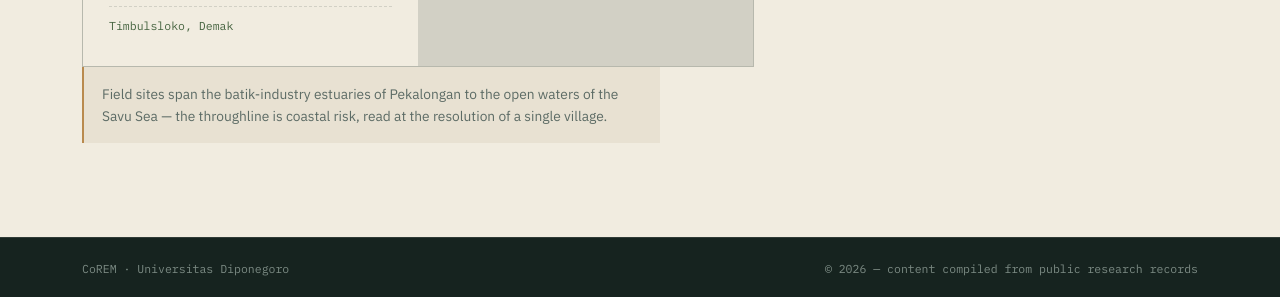
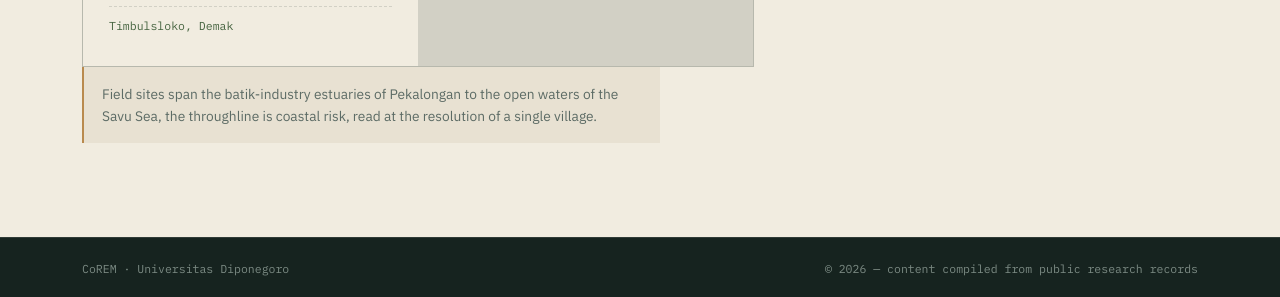
Before and after one commit to Shlhnj/website-corem, a Jekyll site: the page built from research.md, in a window 1280 px wide and 900 px high, scrolled down 1267 px. Shown: the part 600-897 px from the top of the window. Built offline with Jekyll 4.4.1, drawn with Linux system fonts in a browser that asks for light colours; some of the changed text lies outside the part shown.

Commit message:
Refine research page tags and descriptions
Updated tags and descriptions for clarity and consistency.

```diff
--- a/research.md
+++ b/research.md
@@ -2,10 +2,10 @@
 layout: page
 title: Research
 title_id: Penelitian
-tag: 02 — Research programs
-tag_id: 02 — Program penelitian
-dek: Each program is named the way the lab's own papers tag their sample sites — short, functional, field-legible.
-dek_id: Setiap program diberi nama seperti kode lokasi sampel dalam publikasi laboratorium — singkat, fungsional, dan mudah dikenali di lapangan.
+tag: 02. Research programs
+tag_id: 02. Program penelitian
+dek: Each program is named the way the lab's own papers tag their sample sites, short, functional, field-legible.
+dek_id: Setiap program diberi nama seperti kode lokasi sampel dalam publikasi laboratorium, singkat, fungsional, dan mudah dikenali di lapangan.
 permalink: /research/
 ---
 
@@ -26,6 +26,6 @@
 </div>
 
 <p class="page-note">
-  <span class="lang-en">Field sites span the batik-industry estuaries of Pekalongan to the open waters of the Savu Sea — the throughline is coastal risk, read at the resolution of a single village.</span>
-  <span class="lang-id">Lokasi penelitian membentang dari muara-muara industri batik di Pekalongan hingga perairan terbuka Laut Sawu — benang merahnya adalah risiko pesisir, dibaca hingga skala satu desa.</span>
+  <span class="lang-en">Field sites span the batik-industry estuaries of Pekalongan to the open waters of the Savu Sea, the throughline is coastal risk, read at the resolution of a single village.</span>
+  <span class="lang-id">Lokasi penelitian membentang dari muara-muara industri batik di Pekalongan hingga perairan terbuka Laut Sawu, benang merahnya adalah risiko pesisir, dibaca hingga skala satu desa.</span>
 </p>
```
